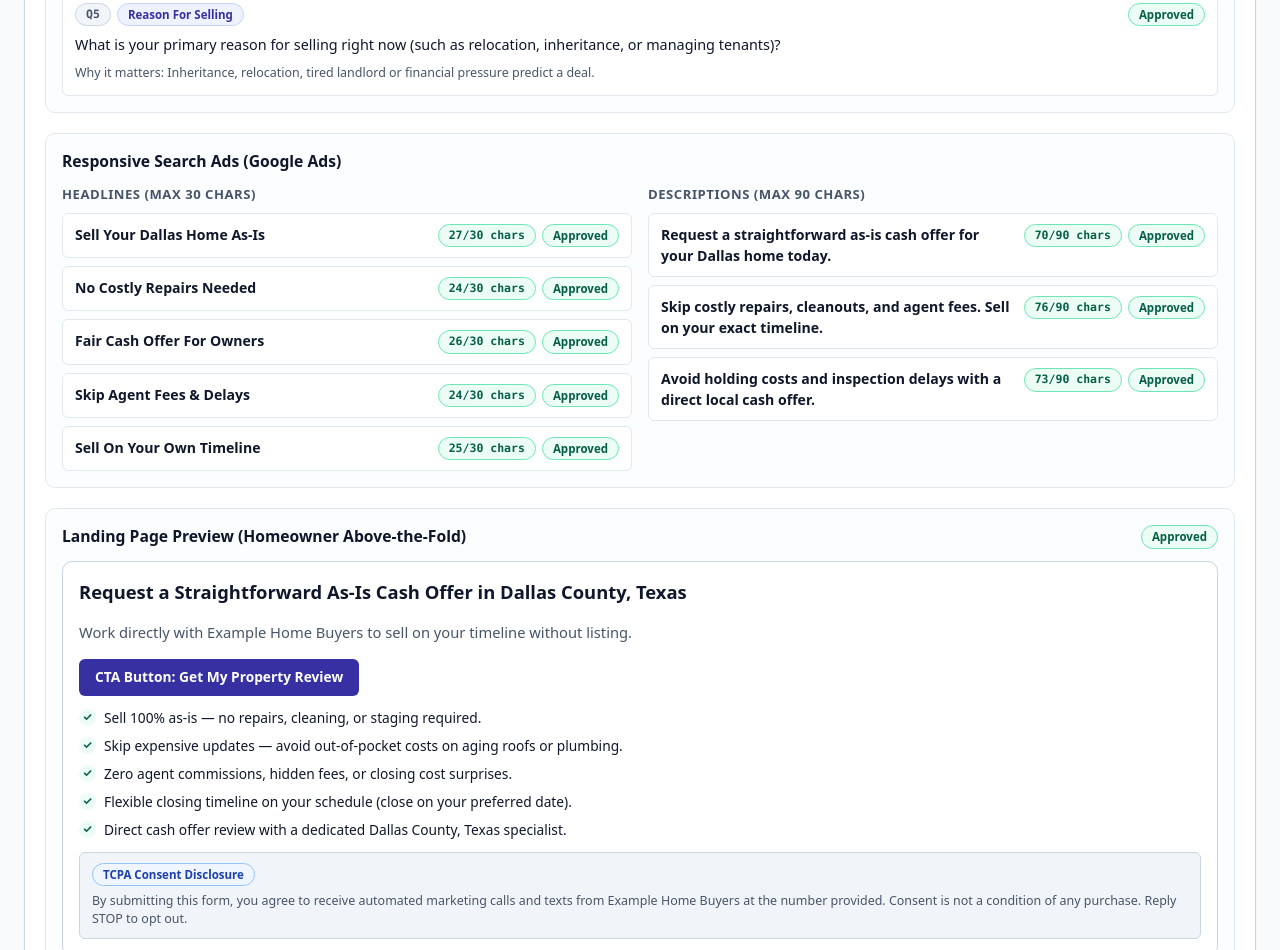
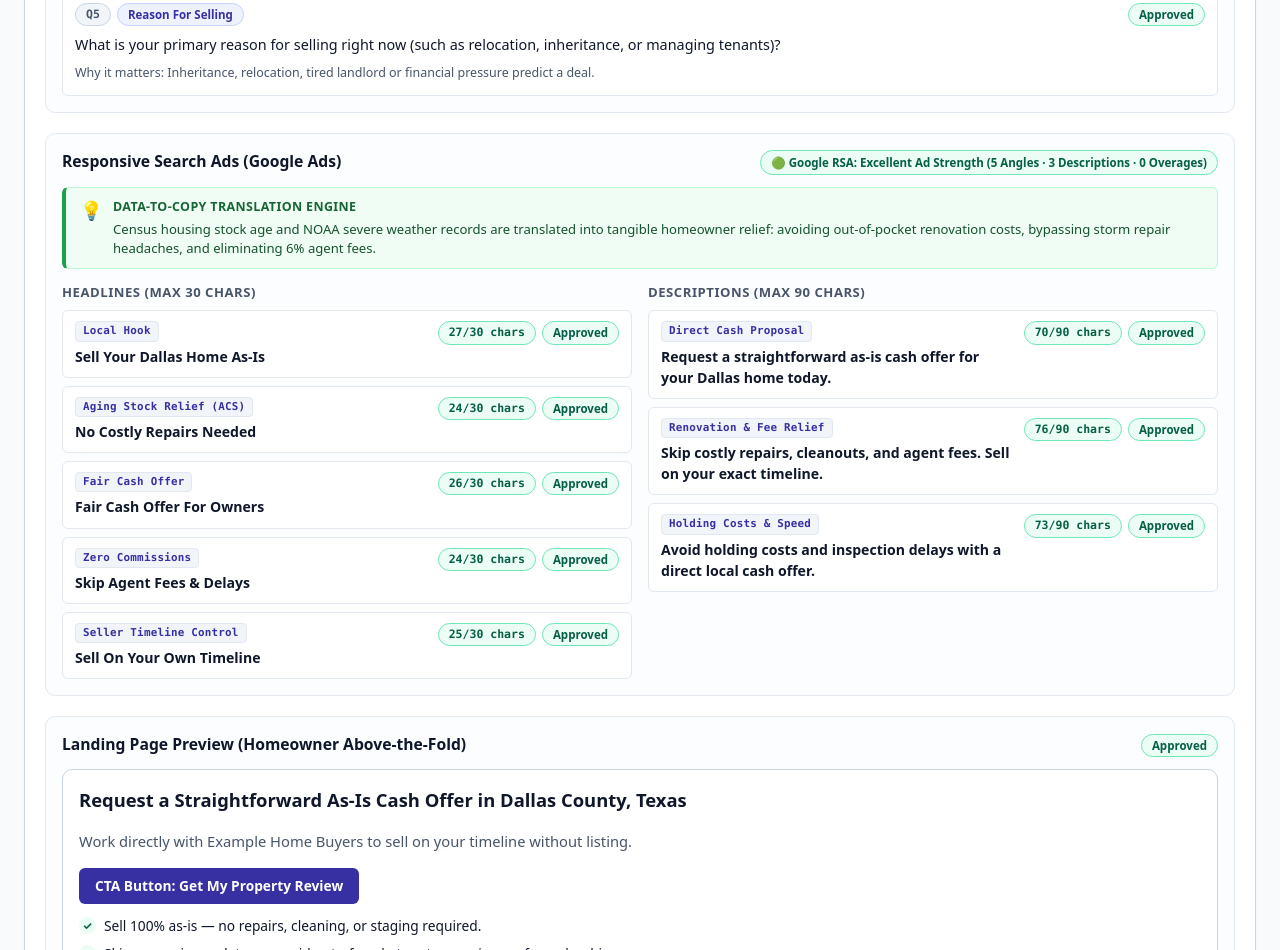
Before and after one commit to fgm9000/county-campaign-builder, a plain HTML site: page web/index.html in a window 1280 px wide. Shown: the part 2972-3922 px from the top of the page. Drawn offline with Linux system fonts and the light colour scheme.

Commit message:
feat(ui): add Google RSA Ad Strength badge, data translation callout, and headline angle tags

```diff
--- a/web/app.js
+++ b/web/app.js
@@ -140,6 +140,9 @@ const I18N = {
     questionsTitle: "Qualification Questions",
     whyLabel: "Why it matters:",
     adsTitle: "Responsive Search Ads (Google Ads)",
+    adStrengthBadge: "🟢 Google RSA: Excellent Ad Strength (5 Angles · 3 Descriptions · 0 Overages)",
+    adsTranslationTitle: "Data-to-Copy Translation Engine",
+    adsTranslationDesc: "Census housing stock age and NOAA severe weather records are translated into tangible homeowner relief: avoiding out-of-pocket renovation costs, bypassing storm repair headaches, and eliminating 6% agent fees.",
     headlinesHeading: "Headlines (max 30 chars)",
     descriptionsHeading: "Descriptions (max 90 chars)",
     charsUnit: "chars",
@@ -326,6 +329,9 @@ const I18N = {
     questionsTitle: "Perguntas de Qualificação",
     whyLabel: "Por que importa:",
     adsTitle: "Anúncios Responsivos de Pesquisa (Google Ads)",
+    adStrengthBadge: "🟢 Google RSA: Ad Strength Excelente (5 Ângulos · 3 Descrições · 0 Violações)",
+    adsTranslationTitle: "Mecanismo de Translação de Dados em Copy",
+    adsTranslationDesc: "Dados do Censo (imóveis antigos) e NOAA (tempestades) são convertidos em alívio financeiro para o proprietário: zero custos com reformas, sem obras no telhado e sem comissões de corretagem.",
     headlinesHeading: "Títulos (máx. 30 caracteres)",
     descriptionsHeading: "Descrições (máx. 90 caracteres)",
     charsUnit: "caract.",
@@ -1017,10 +1023,52 @@ function renderReviewAlertBanner(campaign) {
   return banner;
 }
 
+function getHeadlineAngle(text, idx) {
+  const tLower = (text || "").toLowerCase();
+  if (/repair|obra|reform|costly/i.test(tLower)) {
+    return { en: "Aging Stock Relief (ACS)", pt: "Alívio Imóveis Antigos (ACS)" };
+  }
+  if (/fee|agent|delay|comiss|taxa/i.test(tLower)) {
+    return { en: "Zero Commissions", pt: "Zero Corretagem" };
+  }
+  if (/timeline|time|date|prazo/i.test(tLower)) {
+    return { en: "Seller Timeline Control", pt: "Controle de Prazo" };
+  }
+  if (/storm|hail|wind|tempest|graniz/i.test(tLower)) {
+    return { en: "Storm Resilience (NOAA)", pt: "Resiliência a Danos (NOAA)" };
+  }
+  if (/roof|telhad/i.test(tLower)) {
+    return { en: "Full Roof Replacement", pt: "Troca Total de Telhado" };
+  }
+  if (/fair|cash|offer|owner|propr|vist/i.test(tLower)) {
+    return { en: "Fair Cash Offer", pt: "Oferta Direta à Vista" };
+  }
+  return { en: "Local Hook", pt: "Gancho Local" };
+}
+
+function getDescriptionAngle(text, idx) {
+  const tLower = (text || "").toLowerCase();
+  if (/repair|cleanout|reforma|obra/i.test(tLower)) {
+    return { en: "Renovation & Fee Relief", pt: "Alívio de Reformas e Taxas" };
+  }
+  if (/holding|inspection|posse|imposto|iptu|delay/i.test(tLower)) {
+    return { en: "Holding Costs & Speed", pt: "Custos de Posse e Rapidez" };
+  }
+  if (/storm|hail|wind|weather|tempest/i.test(tLower)) {
+    return { en: "Weather Damage Resilience", pt: "Danos Climáticos (NOAA)" };
+  }
+  if (/insurance|ajustad|segur/i.test(tLower)) {
+    return { en: "Insurance Claims Support", pt: "Apoio com Seguradora" };
+  }
+  return { en: "Direct Cash Proposal", pt: "Proposta Direta à Vista" };
+}
+
 function renderAdsSection(campaign) {
   const section = el("section", "pkg-section");
   const head = el("div", "pkg-section-head");
   head.appendChild(el("h4", "pkg-section-title", t("adsTitle")));
+
+  head.appendChild(el("span", "badge badge-green badge-ad-strength", t("adStrengthBadge")));
 
   const adReviewItems = (campaign.needs_human_review || []).filter(
     (r) => r.item.startsWith("headline_") || r.item.startsWith("description_")
@@ -1029,6 +1077,14 @@ function renderAdsSection(campaign) {
     head.appendChild(el("span", "badge badge-yellow", t("sectionFlaggedBadge", { n: adReviewItems.length })));
   }
   section.appendChild(head);
+
+  const translationBox = el("div", "ads-translation-box");
+  translationBox.appendChild(el("span", "ads-translation-icon", "💡"));
+  const transContent = el("div", "ads-translation-content");
+  transContent.appendChild(el("strong", "ads-translation-title", t("adsTranslationTitle")));
+  transContent.appendChild(el("p", "ads-translation-desc", t("adsTranslationDesc")));
+  translationBox.appendChild(transContent);
+  section.appendChild(translationBox);
 
   const adCopy = campaign.assets?.ad_copy || { headlines: [], descriptions: [] };
   const split = el("div", "ads-split");
@@ -1043,7 +1099,14 @@ function renderAdsSection(campaign) {
 
     const wrapper = el("div", isFlagged ? "copy-row-wrap copy-row-wrap-flagged" : "copy-row-wrap");
     const row = el("div", isFlagged ? "copy-row copy-row-flagged" : "copy-row");
-    row.appendChild(el("span", "copy-row-text", item.text || ""));
+
+    const contentWrap = el("div", "copy-row-content");
+    const angle = getHeadlineAngle(item.text, idx);
+    const angleLabel = state.lang === "pt" ? angle.pt : angle.en;
+    contentWrap.appendChild(el("span", "copy-angle-pill", angleLabel));
+    contentWrap.appendChild(el("span", "copy-row-text", item.text || ""));
+    row.appendChild(contentWrap);
+
     const pills = el("div", "copy-row-pills");
     const len = (item.text || "").length;
     const ok = len <= LIMITS.headline;
@@ -1081,7 +1144,14 @@ function renderAdsSection(campaign) {
 
     const wrapper = el("div", isFlagged ? "copy-row-wrap copy-row-wrap-flagged" : "copy-row-wrap");
     const row = el("div", isFlagged ? "copy-row copy-row-flagged" : "copy-row");
-    row.appendChild(el("span", "copy-row-text", item.text || ""));
+
+    const contentWrap = el("div", "copy-row-content");
+    const angle = getDescriptionAngle(item.text, idx);
+    const angleLabel = state.lang === "pt" ? angle.pt : angle.en;
+    contentWrap.appendChild(el("span", "copy-angle-pill", angleLabel));
+    contentWrap.appendChild(el("span", "copy-row-text", item.text || ""));
+    row.appendChild(contentWrap);
+
     const pills = el("div", "copy-row-pills");
     const len = (item.text || "").length;
     const ok = len <= LIMITS.description;
--- a/web/styles.css
+++ b/web/styles.css
@@ -1201,6 +1201,75 @@ body {
   text-transform: uppercase;
   letter-spacing: 0.04em;
   color: var(--text-muted);
+}
+
+.badge-ad-strength {
+  font-size: 0.72rem;
+  padding: 3px 10px;
+  font-weight: 700;
+  display: inline-flex;
+  align-items: center;
+  gap: 4px;
+}
+
+.ads-translation-box {
+  background: #f0fdf4;
+  border: 1px solid #bbf7d0;
+  border-left: 4px solid #16a34a;
+  border-radius: var(--radius-sm);
+  padding: 10px 14px;
+  margin-bottom: 14px;
+  display: flex;
+  align-items: flex-start;
+  gap: 10px;
+}
+
+.ads-translation-icon {
+  font-size: 1.15rem;
+  line-height: 1.3;
+  flex-shrink: 0;
+}
+
+.ads-translation-content {
+  display: flex;
+  flex-direction: column;
+  gap: 3px;
+}
+
+.ads-translation-title {
+  font-size: 0.78rem;
+  font-weight: 800;
+  color: #166534;
+  text-transform: uppercase;
+  letter-spacing: 0.03em;
+}
+
+.ads-translation-desc {
+  margin: 0;
+  font-size: 0.82rem;
+  line-height: 1.45;
+  color: #14532d;
+}
+
+.copy-row-content {
+  display: flex;
+  flex-direction: column;
+  gap: 4px;
+  min-width: 0;
+  flex: 1;
+}
+
+.copy-angle-pill {
+  align-self: flex-start;
+  font-size: 0.68rem;
+  font-weight: 700;
+  letter-spacing: 0.02em;
+  padding: 1px 7px;
+  border-radius: 4px;
+  background: var(--surface-muted);
+  color: var(--primary);
+  border: 1px solid var(--border-light);
+  font-family: var(--font-mono);
 }
 
 .copy-row {
```
